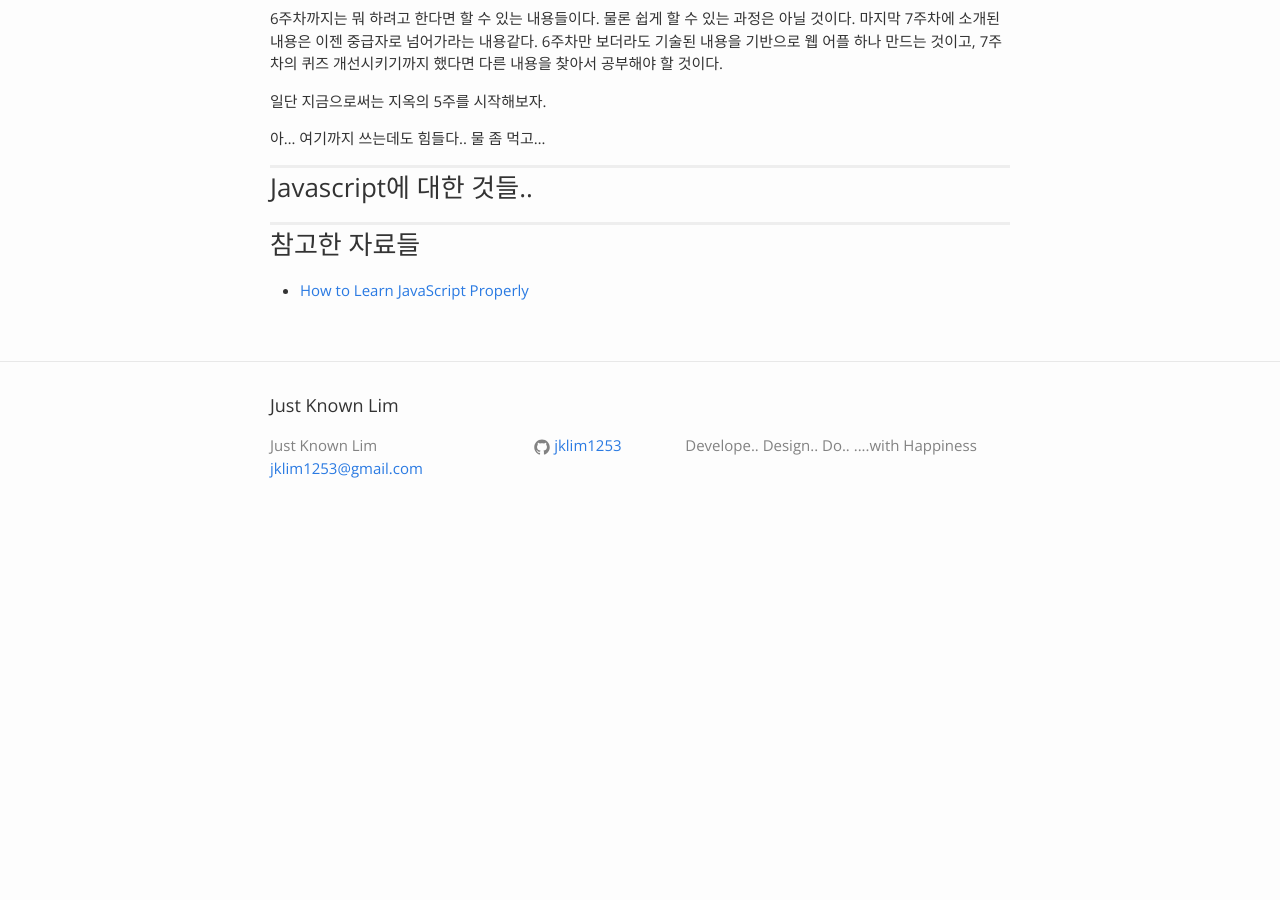
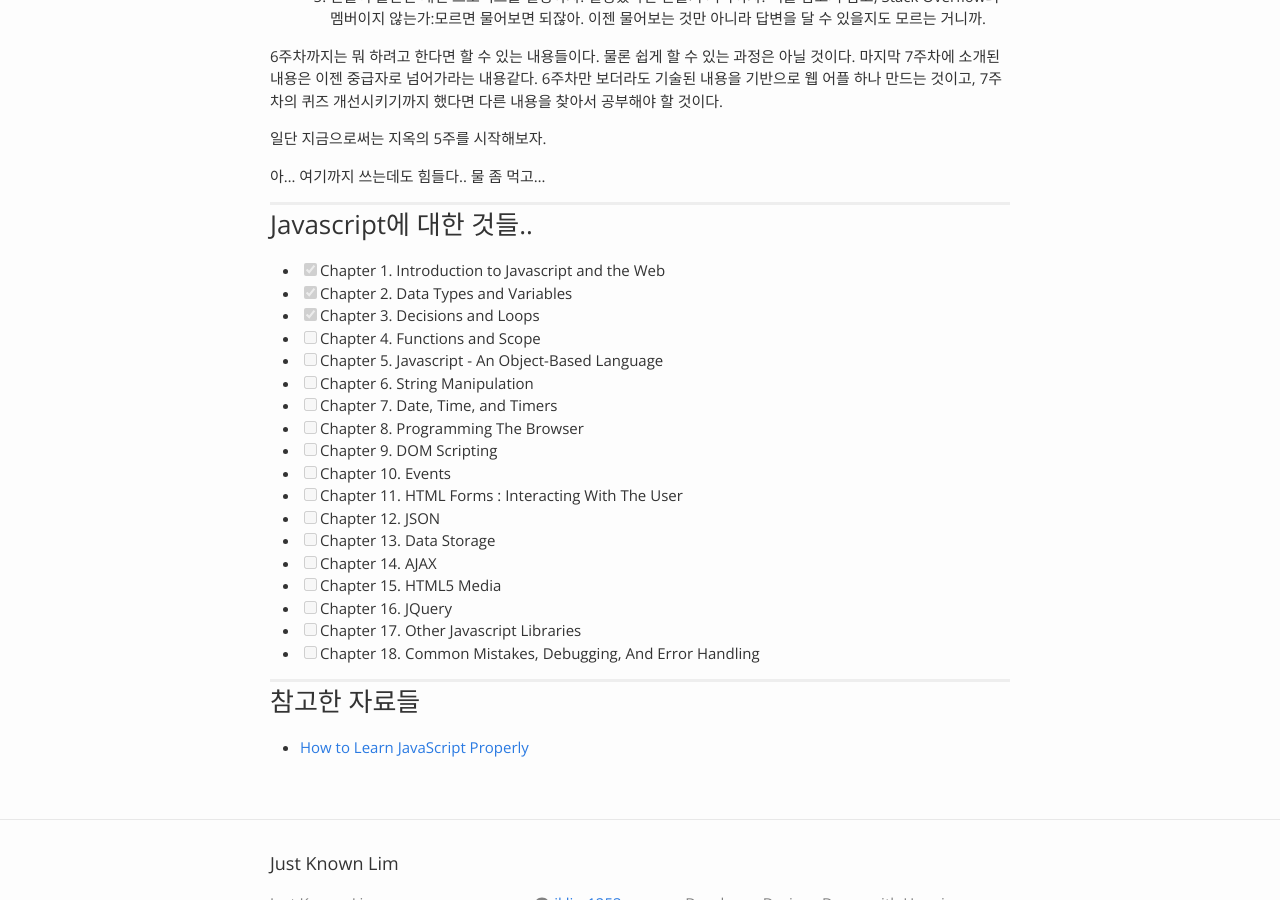
Before and after one commit to jklim1253/jklim1253.github.io, a Jekyll site: the page built from _posts/2016-01-11-how-to-learn-javascript.md, in a window 1280 px wide and 900 px high, scrolled down 2754 px. Built offline with Jekyll 4.4.1, drawn with Linux system fonts in a browser that asks for light colours; before the commit the page ends 3293 px from its top, so only the background shows below that; some of the changed text lies outside the part shown.

Commit message:
목차 추가함. 마지막 업데이트 날짜로 변경.

```diff
--- a/_posts/2015-12-15-how-to-learn-javascript.md
+++ b/_posts/2016-01-11-how-to-learn-javascript.md
@@ -1,12 +1,14 @@
 ---
 layout: post
 title: "Javascript 공부방법"
-date: 2015-12-15, 22:31:00, +0900
+date: 2016-01-11, 16:31:00, +0900
 category: javascript
 tags: how-to learn javascript
 ---
 
 ---
+
+2016-01-11 마지막 업데이트.
 
 ### 시작하며..
 
@@ -63,7 +65,7 @@ Firefox나 크롬 브라우저의 콘솔창에서 예제 코드들을 실제 그
 
 	교재 5판의 경우 총 18장으로 구성되어 있으며, 거의 순서대로 읽으면 되는데,
 	모든 프로그래밍 언어의 소개에 해당하는
-	자료형, 변수, 흐름 제어, 반복, 함수까지는 쭈욱 읽고서
+	자료형, 변수, 흐름 제어, 반복, 함수까지는 쭈욱 읽고서(Chapter 4까지)
 
 	다음으로 넘어가기 전에
 	마지막장에 소개된 **'흔한 실수들, 디버깅, 에러 처리'**를 먼저 읽고 다음 장으로 넘어간다.
@@ -163,6 +165,25 @@ Firefox나 크롬 브라우저의 콘솔창에서 예제 코드들을 실제 그
 
 ### Javascript에 대한 것들..
 
+- [x] Chapter 1. Introduction to Javascript and the Web
+- [x] Chapter 2. Data Types and Variables
+- [x] Chapter 3. Decisions and Loops
+- [ ] Chapter 4. Functions and Scope
+- [ ] Chapter 5. Javascript - An Object-Based Language
+- [ ] Chapter 6. String Manipulation
+- [ ] Chapter 7. Date, Time, and Timers
+- [ ] Chapter 8. Programming The Browser
+- [ ] Chapter 9. DOM Scripting
+- [ ] Chapter 10. Events
+- [ ] Chapter 11. HTML Forms : Interacting With The User
+- [ ] Chapter 12. JSON
+- [ ] Chapter 13. Data Storage
+- [ ] Chapter 14. AJAX
+- [ ] Chapter 15. HTML5 Media
+- [ ] Chapter 16. JQuery
+- [ ] Chapter 17. Other Javascript Libraries
+- [ ] Chapter 18. Common Mistakes, Debugging, And Error Handling
+
 ---
 
 ### 참고한 자료들
```
